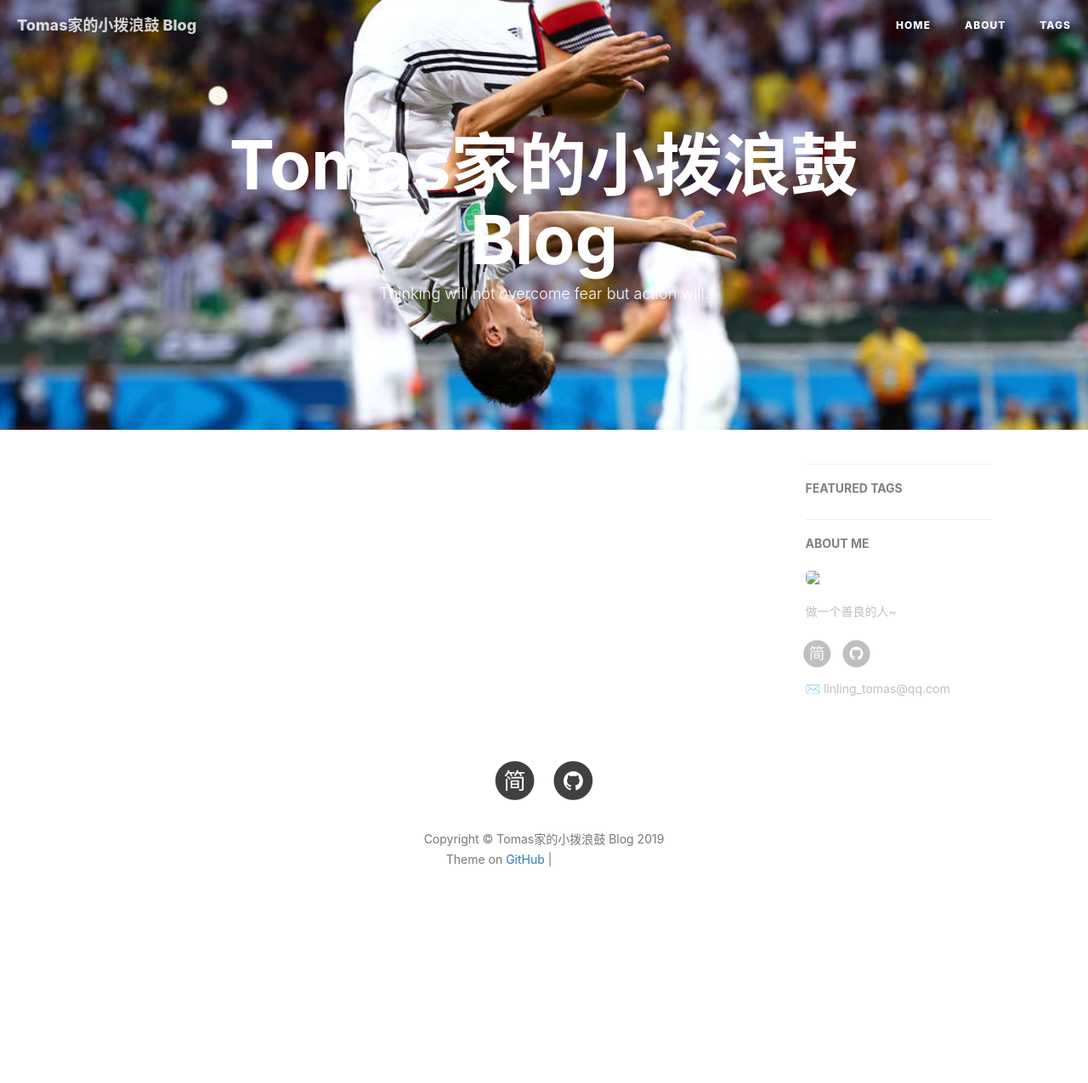
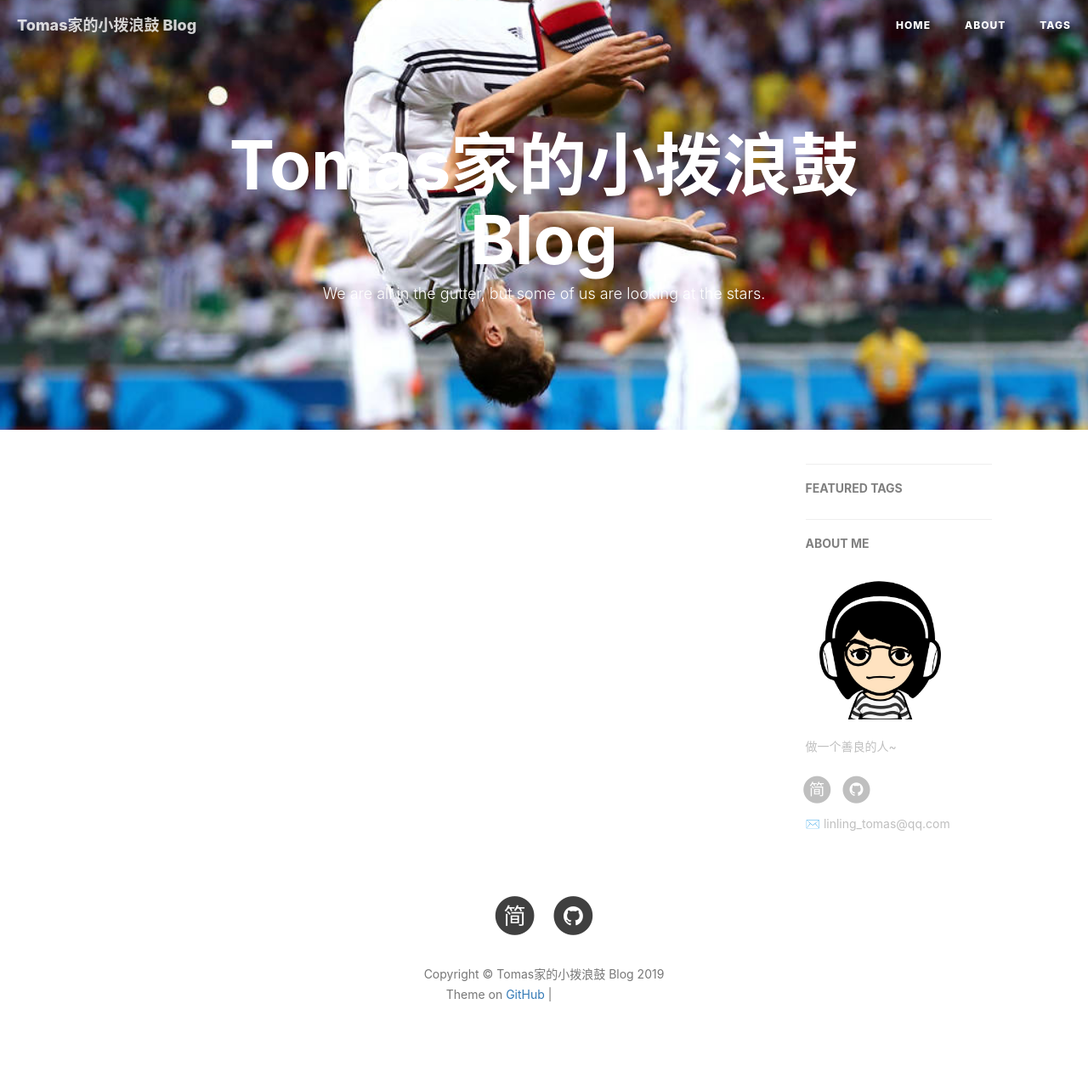
Before and after one commit to icql/programming_blog, a Jekyll site: the page built from index.html, in a window 1280 px wide. Shown: the whole page at 85% size. Built offline with Jekyll 4.4.1, drawn with Linux system fonts in a browser that asks for light colours; nearby versions of some CDN libraries; the list of posts is cut into pages by our own code; comment, search, counter and statistics services are not loaded; before the commit the page ends 1116 px from its top, so only the background shows below that; grey boxes are pictures that could not be loaded.

Commit message:
first post

```diff
--- a/index.html
+++ b/index.html
@@ -1,6 +1,6 @@
 ---
 layout: page
-description: "Thinking will not overcome fear but action will."
+description: "We are all in the gutter, but some of us are looking at the stars."
 ---
 
 {% for post in paginator.posts %}
```
Also changed, not shown: img/avatar.jpg (added).
